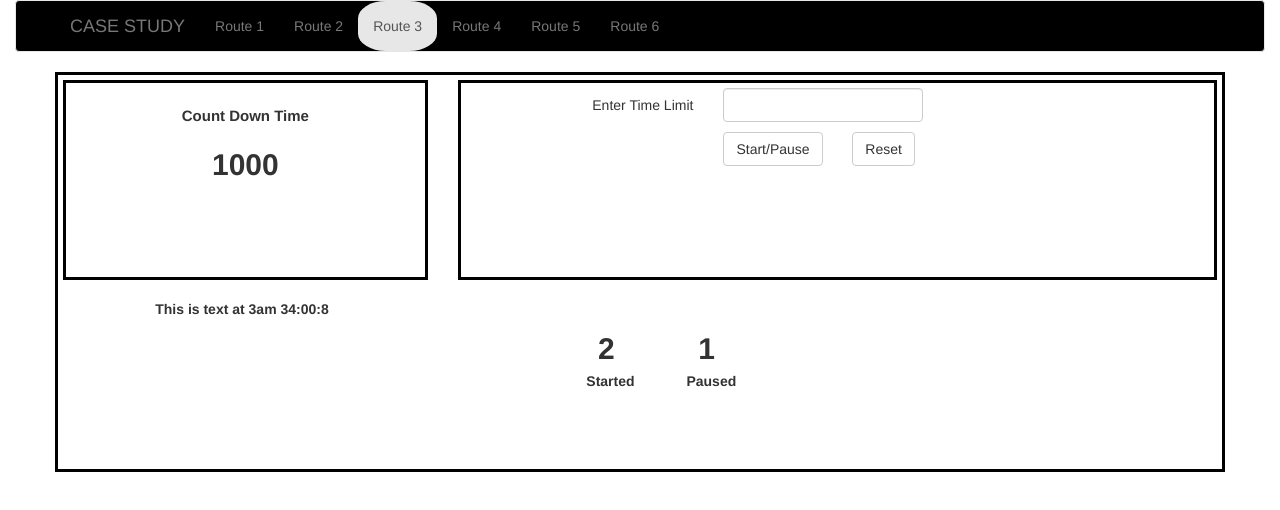
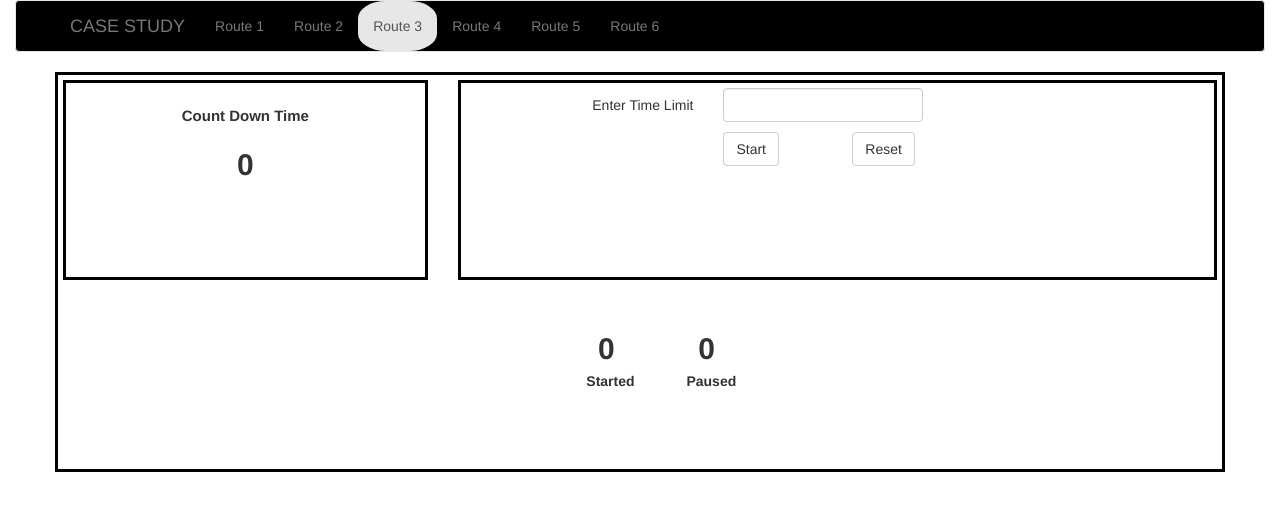
Before and after one commit to amrohit/casestudy-app, an Angular app: page /route3 in a window 1280 px wide. Shown: the top 510 px of the page. Built offline with nearby package versions, Linux system fonts and the light colour scheme.

Commit message:
completed

```diff
--- a/src/app/route3/countdowntimer-logs/countdowntimer-logs.component.html
+++ b/src/app/route3/countdowntimer-logs/countdowntimer-logs.component.html
@@ -1,7 +1,10 @@
 <div class="row margin-top-3">
   <div class="col-xs-12 col-md-12 col-lg-12 log-container">
-    <div class="col-xs-12 col-md-8 col-md-offset-1 col-lg-offset-2 col-lg-8">
-      <div class="text-log">This is text at 3am 34:00:8</div>
+    <div
+      class="col-xs-12 col-md-8 col-md-offset-1 col-lg-offset-2 col-lg-8"
+      *ngFor="let log of logs"
+    >
+      <div class="text-log">{{ log }}</div>
     </div>
   </div>
 </div>
--- a/src/app/route3/countdowntimer-logs/countdowntimer-logs.component.ts
+++ b/src/app/route3/countdowntimer-logs/countdowntimer-logs.component.ts
@@ -1,15 +1,29 @@
-import { Component, OnInit } from '@angular/core';
+import {
+  Component,
+  Input,
+  OnChanges,
+  OnInit,
+  SimpleChanges,
+} from '@angular/core';
+import { COUNTER_TRACK } from '../counter-track.enum';
 
 @Component({
   selector: 'app-countdowntimer-logs',
   templateUrl: './countdowntimer-logs.component.html',
-  styleUrls: ['./countdowntimer-logs.component.scss']
+  styleUrls: ['./countdowntimer-logs.component.scss'],
 })
-export class CountdowntimerLogsComponent implements OnInit {
+export class CountdowntimerLogsComponent implements OnInit, OnChanges {
+  @Input() countTrack!: COUNTER_TRACK;
+  logs: string[] = [];
+  constructor() {}
 
-  constructor() { }
-
-  ngOnInit(): void {
+  ngOnInit(): void {}
+  ngOnChanges(changes: SimpleChanges): void {
+    if (this.countTrack === COUNTER_TRACK.START) {
+      this.logs.push(`Started at ${new Date().toLocaleString()}`);
+    }
+    if (this.countTrack === COUNTER_TRACK.PAUSE) {
+      this.logs.push(`Paused at ${new Date().toLocaleString()}`);
+    }
   }
-
 }
--- a/src/app/route3/countdowntimer-ops/countdowntimer-ops.component.html
+++ b/src/app/route3/countdowntimer-ops/countdowntimer-ops.component.html
@@ -5,7 +5,11 @@
     Enter Time Limit
   </div>
   <div class="col-xs-12 col-sm-8 col-md-8 col-lg-8">
-    <input type="text" class="form-control input-time-limit" />
+    <input
+      type="number"
+      class="form-control input-time-limit"
+      [(ngModel)]="timerValue"
+    />
   </div>
 </div>
 <div class="row button-row">
@@ -13,10 +17,14 @@
   <div class="col-xs-12 col-sm-4 col-md-4 col-lg-4">
     <div class="row">
       <div class="col-xs-12 col-sm-6 col-md-6 col-lg-6">
-        <button type="button" class="btn btn-default">Start/Pause</button>
+        <button type="button" class="btn btn-default" (click)="onStartPause()">
+          {{ btnLabel }}
+        </button>
       </div>
       <div class="col-xs-12 col-sm-6 col-md-6 col-lg-6">
-        <button type="button" class="btn btn-default">Reset</button>
+        <button type="button" class="btn btn-default" (click)="onReset()">
+          Reset
+        </button>
       </div>
     </div>
   </div>
--- a/src/app/route3/countdowntimer-ops/countdowntimer-ops.component.ts
+++ b/src/app/route3/countdowntimer-ops/countdowntimer-ops.component.ts
@@ -1,15 +1,76 @@
-import { Component, OnInit } from '@angular/core';
+import {
+  Component,
+  EventEmitter,
+  OnDestroy,
+  OnInit,
+  Output,
+} from '@angular/core';
+import { COUNTER_TRACK } from '../counter-track.enum';
 
 @Component({
   selector: 'app-countdowntimer-ops',
   templateUrl: './countdowntimer-ops.component.html',
-  styleUrls: ['./countdowntimer-ops.component.scss']
+  styleUrls: ['./countdowntimer-ops.component.scss'],
 })
-export class CountdowntimerOpsComponent implements OnInit {
+export class CountdowntimerOpsComponent implements OnInit, OnDestroy {
+  timerValue = '';
+  timerValueOps = 0;
+  isStarted = false;
+  btnLabel = 'Start';
+  @Output() emitTimerCount = new EventEmitter<any>();
+  @Output() emitCounterTrack = new EventEmitter<COUNTER_TRACK>();
 
-  constructor() { }
+  setIntervalVal!: any;
+  prevTimeVal = 0;
+  constructor() {}
 
-  ngOnInit(): void {
+  ngOnInit(): void {}
+
+  onStartPause() {
+    if (!this.timerValue) return;
+    if (!this.isStarted) this.timerValueOps = +this.timerValue;
+    this.isStarted = !this.isStarted;
+    this.btnLabel = this.isStarted ? 'Pause' : 'Start';
+    if (!this.isStarted) {
+      clearInterval(this.setIntervalVal);
+      this.prevTimeVal = +this.timerValueOps;
+      this.emitCounterTrack.emit(COUNTER_TRACK.PAUSE);
+    } else {
+      if (!this.prevTimeVal) {
+        this.executeTimer(this.timerValueOps);
+      } else {
+        this.executeTimer(this.prevTimeVal);
+      }
+      this.emitCounterTrack.emit(COUNTER_TRACK.START);
+    }
   }
 
+  onReset() {
+    this.isStarted = false;
+    this.btnLabel = 'Start';
+    this.timerValue = '';
+    this.prevTimeVal = 0;
+    this.timerValueOps = 0;
+    clearInterval(this.setIntervalVal);
+    this.emitTimerCount.emit(0);
+    this.emitCounterTrack.emit(COUNTER_TRACK.RESET);
+  }
+
+  executeTimer(numMs: any) {
+    if (this.setIntervalVal) clearInterval(this.setIntervalVal);
+    this.setIntervalVal = setInterval(() => {
+      if (numMs <= 0) {
+        this.onReset();
+        this.emitTimerCount.emit(0);
+      } else {
+        this.timerValueOps = numMs;
+        this.emitTimerCount.emit(this.timerValueOps);
+      }
+      numMs -= 1;
+    }, 1000);
+  }
+
+  ngOnDestroy(): void {
+    if (this.setIntervalVal) clearInterval(this.setIntervalVal);
+  }
 }
--- a/src/app/route3/countdowntimer-track/countdowntimer-track.component.html
+++ b/src/app/route3/countdowntimer-track/countdowntimer-track.component.html
@@ -4,13 +4,13 @@
   >
     <div class="col-xs-6 col-sm-6 col-md-6 col-lg-6">
       <div class="col-xs-12 col-sm-12 col-md-12 col-lg-12 text-align-center">
-        <div class="count">2</div>
+        <div class="count">{{ start }}</div>
         <div class="labels">Started</div>
       </div>
     </div>
     <div class="col-xs-6 col-sm-6 col-md-6 col-lg-6">
       <div class="col-xs-12 col-sm-12 col-md-12 col-lg-12 text-align-center">
-        <div class="count">1</div>
+        <div class="count">{{ paused }}</div>
         <div class="labels">Paused</div>
       </div>
     </div>
--- a/src/app/route3/countdowntimer-track/countdowntimer-track.component.ts
+++ b/src/app/route3/countdowntimer-track/countdowntimer-track.component.ts
@@ -1,15 +1,34 @@
-import { Component, OnInit } from '@angular/core';
+import {
+  Component,
+  Input,
+  OnChanges,
+  OnInit,
+  SimpleChanges,
+} from '@angular/core';
+import { COUNTER_TRACK } from '../counter-track.enum';
 
 @Component({
   selector: 'app-countdowntimer-track',
   templateUrl: './countdowntimer-track.component.html',
-  styleUrls: ['./countdowntimer-track.component.scss']
+  styleUrls: ['./countdowntimer-track.component.scss'],
 })
-export class CountdowntimerTrackComponent implements OnInit {
+export class CountdowntimerTrackComponent implements OnInit, OnChanges {
+  start = 0;
+  paused = 0;
+  @Input() countTrack!: COUNTER_TRACK;
+  constructor() {}
 
-  constructor() { }
+  ngOnInit(): void {}
 
-  ngOnInit(): void {
+  ngOnChanges(changes: SimpleChanges): void {
+    if (this.countTrack === COUNTER_TRACK.START) {
+      this.start = this.start + 1;
+    }
+    if (this.countTrack === COUNTER_TRACK.PAUSE) {
+      this.paused = this.paused + 1;
+    }
+    if (this.countTrack === COUNTER_TRACK.RESET) {
+      this.paused = this.start = 0;
+    }
   }
-
 }
--- a/src/app/route3/countdowntimer/countdowntimer.component.html
+++ b/src/app/route3/countdowntimer/countdowntimer.component.html
@@ -4,7 +4,7 @@
       <div class="timer-label">Count Down Time</div>
     </div>
     <div class="col-xs-12 col-sm-12 col-md-12 col-lg-12">
-      <div class="label-value">1000</div>
+      <div class="label-value">{{ timerValue }}</div>
     </div>
   </div>
 </div>
--- a/src/app/route3/countdowntimer/countdowntimer.component.ts
+++ b/src/app/route3/countdowntimer/countdowntimer.component.ts
@@ -1,4 +1,4 @@
-import { Component, OnInit } from '@angular/core';
+import { Component, Input, OnInit } from '@angular/core';
 
 @Component({
   selector: 'app-countdowntimer',
@@ -6,7 +6,7 @@ import { Component, OnInit } from '@angular/core';
   styleUrls: ['./countdowntimer.component.scss']
 })
 export class CountdowntimerComponent implements OnInit {
-
+  @Input() timerValue = 0;
   constructor() { }
 
   ngOnInit(): void {
--- /dev/null
+++ b/src/app/route3/counter-track.enum.ts
@@ -0,0 +1,5 @@
+export enum COUNTER_TRACK {
+  START = 'START',
+  PAUSE = 'PAUSE',
+  RESET = 'RESET',
+}
--- a/src/app/route3/route3.component.html
+++ b/src/app/route3/route3.component.html
@@ -3,18 +3,25 @@
     <div class="col-xs-12 col-sm-12 col-md-12 col-lg-12">
       <div class="row">
         <div class="col-xs-12 col-sm-4 col-md-4 col-lg-4">
-          <app-countdowntimer></app-countdowntimer>
+          <app-countdowntimer [timerValue]="timerValue"></app-countdowntimer>
         </div>
         <div class="col-xs-12 col-sm-8 col-md-8 col-lg-8">
-          <app-countdowntimer-ops></app-countdowntimer-ops>
+          <app-countdowntimer-ops
+            (emitTimerCount)="timerValue = $event"
+            (emitCounterTrack)="clickTrack = $event"
+          ></app-countdowntimer-ops>
         </div>
       </div>
       <div class="row">
         <div class="col-xs-12 col-sm-5 col-md-5 col-lg-5">
-          <app-countdowntimer-logs></app-countdowntimer-logs>
+          <app-countdowntimer-logs
+            [countTrack]="clickTrack"
+          ></app-countdowntimer-logs>
         </div>
         <div class="col-xs-12 col-sm-7 col-md-7 col-lg-7">
-          <app-countdowntimer-track></app-countdowntimer-track>
+          <app-countdowntimer-track
+            [countTrack]="clickTrack"
+          ></app-countdowntimer-track>
         </div>
       </div>
     </div>
--- a/src/app/route3/route3.component.ts
+++ b/src/app/route3/route3.component.ts
@@ -1,15 +1,15 @@
 import { Component, OnInit } from '@angular/core';
+import { COUNTER_TRACK } from './counter-track.enum';
 
 @Component({
   selector: 'app-route3',
   templateUrl: './route3.component.html',
-  styleUrls: ['./route3.component.scss']
+  styleUrls: ['./route3.component.scss'],
 })
 export class Route3Component implements OnInit {
+  timerValue = 0;
+  clickTrack!: COUNTER_TRACK;
+  constructor() {}
 
-  constructor() { }
-
-  ngOnInit(): void {
-  }
-
+  ngOnInit(): void {}
 }
```
Also changed, not shown: src/app/route3/route3.module.ts (+9 -13 lines).
